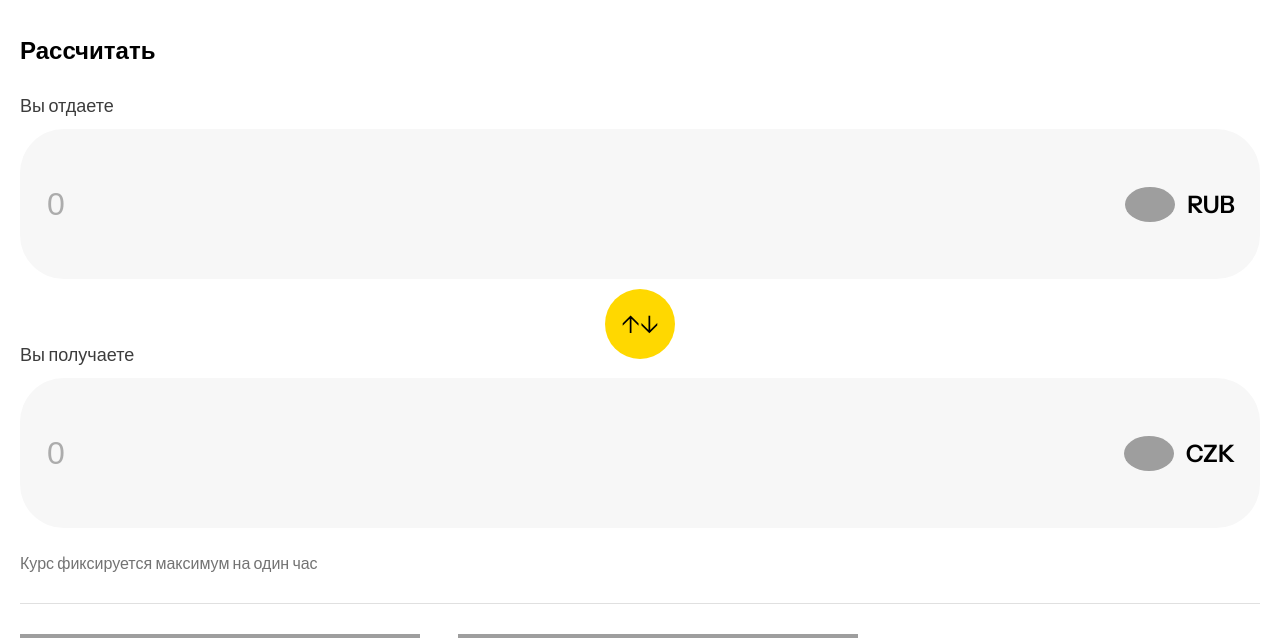
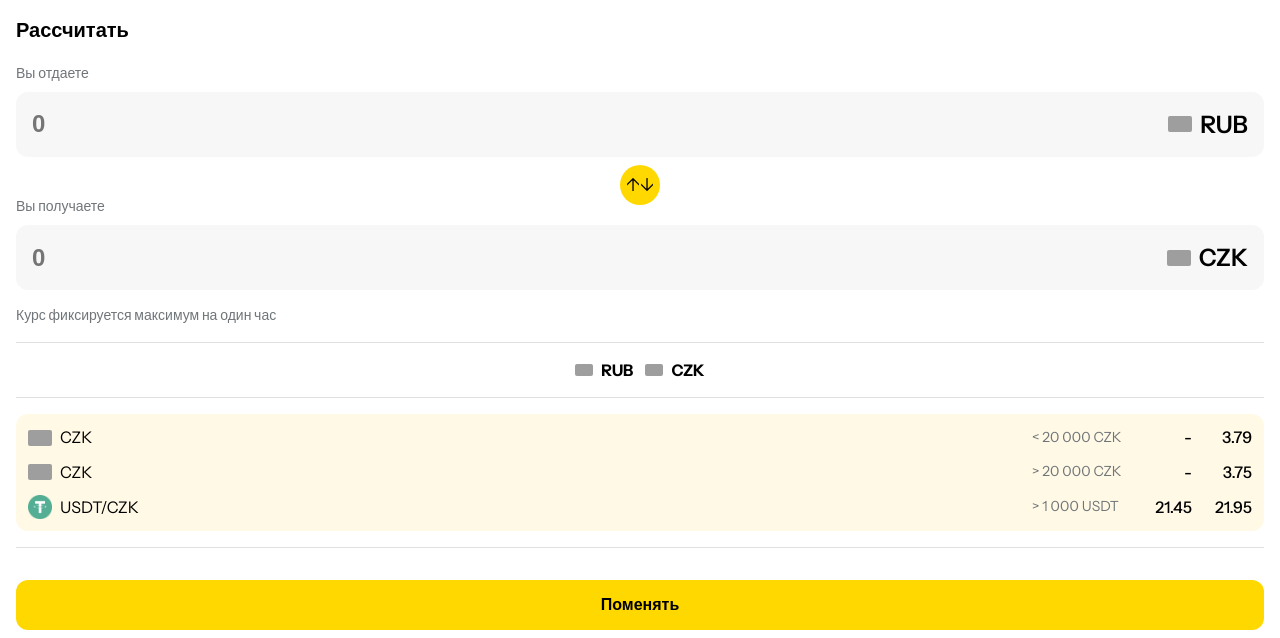
Before and after one commit to bibiboba1/converter, a Flask app: page / in a window 1280 px wide. Shown: the top 638 px of the page. Run offline with Flask 3, Linux system fonts and the light colour scheme; some libraries are stand-ins or nearby versions; grey boxes are pictures that could not be loaded.

Commit message:
Update style.css

```diff
--- a/static/style.css
+++ b/static/style.css
@@ -1,64 +1,75 @@
 :root {
   --primary-text: #000000;
-  --secondary-text: #737373;
-  --accent-color: #FFD800;
+  --secondary-text: #707579;
+  --yellow-accent: #FFD800;
   --input-bg: #F7F7F7;
   --border-color: #E0E0E0;
+  --button-bg: #FFD800;
+  --button-text: #000000;
+}
+
+* {
+  margin: 0;
+  padding: 0;
+  box-sizing: border-box;
+  -webkit-tap-highlight-color: transparent;
 }
 
 body {
   font-family: 'Instrument Sans', sans-serif;
-  background-color: white;
+  background-color: #FFFFFF;
   color: var(--primary-text);
-  margin: 0;
-  padding: 0;
+  line-height: 1.4;
 }
 
 .container {
+  padding: 16px;
   max-width: 100%;
-  padding: 20px;
 }
 
 .title {
-  font-size: 24px;
-  font-weight: 600;
-  margin-bottom: 30px;
+  font-size: 20px;
+  font-weight: 700;
+  margin-bottom: 20px;
   text-align: left;
 }
 
 .input-section {
-  margin-bottom: 25px;
+  margin-bottom: 16px;
 }
 
 .input-label {
-  font-size: 18px;
-  color: #3C3C3C;
-  margin-bottom: 12px;
+  font-size: 14px;
   font-weight: 500;
+  color: var(--secondary-text);
+  margin-bottom: 8px;
+  text-align: left;
 }
 
 .input-field {
   display: flex;
   align-items: center;
   background-color: var(--input-bg);
-  border-radius: 44px;
-  padding: 25px;
-  height: 100px;
+  border-radius: 12px;
+  padding: 16px;
 }
 
 .input-field input {
   flex: 1;
   border: none;
   background: transparent;
-  font-size: 32px;
-  font-family: 'Inria Sans', sans-serif;
-  font-weight: 300;
-  color: #ACACAC;
+  font-size: 24px;
+  font-weight: 600;
   outline: none;
 }
 
-.input-field input::placeholder {
-  color: #ACACAC;
+.details-input {
+  width: 100%;
+  border: none;
+  border-bottom: 1px solid var(--border-color);
+  padding: 12px 0;
+  font-size: 16px;
+  outline: none;
 }
 
 .currency-display {
@@ -66,63 +77,73 @@ body {
   align-items: center;
   font-size: 24px;
   font-weight: 600;
-  margin-left: 15px;
+  margin-left: 12px;
 }
 
-.currency-flag, .currency-icon {
-  width: 50px;
-  height: 35px;
-  margin-right: 12px;
-  border-radius: 50%;
+.currency-flag, .small-flag {
+  width: 24px;
+  height: 16px;
+  margin-right: 8px;
+  border-radius: 2px;
   object-fit: cover;
 }
 
+.small-flag {
+  width: 18px;
+  height: 12px;
+}
+
 .swap-btn {
-  width: 70px;
-  height: 70px;
-  background-color: var(--accent-color);
+  width: 40px;
+  height: 40px;
+  background-color: var(--yellow-accent);
   border-radius: 50%;
   display: flex;
   align-items: center;
   justify-content: center;
-  margin: -15px auto;
-  font-size: 24px;
+  margin: -8px auto;
+  font-size: 18px;
   cursor: pointer;
   border: none;
-  z-index: 1;
-  position: relative;
 }
 
 .rate-info {
-  font-size: 16px;
+  font-size: 14px;
+  font-weight: 500;
   color: var(--secondary-text);
   text-align: left;
-  margin: 20px 0;
+  margin: 16px 0;
 }
 
 .divider {
   height: 1px;
   background-color: var(--border-color);
-  margin: 30px 0;
+  margin: 16px 0;
 }
 
-.section-title {
-  font-size: 24px;
-  font-weight: 600;
-  margin-bottom: 20px;
-  text-align: left;
+.currency-pair {
+  display: flex;
+  justify-content: center;
+  gap: 12px;
+  margin-bottom: 16px;
+  font-weight: 700;
 }
 
-.rates-container {
+.currency-pair span {
+  display: flex;
+  align-items: center;
+}
+
+.rates-section {
   background-color: #FFF9E6;
-  border-radius: 25px;
-  padding: 20px;
+  border-radius: 12px;
+  padding: 12px;
 }
 
 .rate-row {
   display: flex;
   align-items: center;
-  margin-bottom: 25px;
+  margin-bottom: 12px;
 }
 
 .rate-row:last-child {
@@ -133,32 +154,86 @@ body {
   flex: 1;
   display: flex;
   align-items: center;
-  font-size: 22px;
-  font-weight: 600;
+}
+
+.rate-currency img {
+  margin-right: 8px;
 }
 
 .rate-condition {
-  width: 180px;
-  font-size: 16px;
+  width: 100px;
+  font-size: 14px;
   color: var(--secondary-text);
 }
 
 .rate-value {
-  width: 100px;
+  width: 60px;
   text-align: right;
-  font-size: 22px;
-  font-family: 'Istok Web', sans-serif;
+  font-weight: 500;
+}
+
+.usdt-icon {
+  width: 24px;
+  height: 24px;
+  object-fit: contain;
 }
 
 .action-btn {
   width: 100%;
-  padding: 25px;
-  background-color: var(--accent-color);
-  color: var(--primary-text);
+  padding: 16px;
+  background-color: var(--button-bg);
+  color: var(--button-text);
   border: none;
-  border-radius: 50px;
-  font-size: 24px;
+  border-radius: 12px;
+  font-size: 16px;
   font-weight: 600;
   cursor: pointer;
-  margin-top: 20px;
+  margin-top: 16px;
 }
+
+/* Стили страницы выбора метода */
+.method-option {
+  display: flex;
+  align-items: center;
+  padding: 16px;
+  background: white;
+  border-radius: 12px;
+  margin-bottom: 12px;
+  cursor: pointer;
+}
+
+.method-icon {
+  font-size: 24px;
+  margin-right: 16px;
+  width: 40px;
+  height: 40px;
+  background: #F7F7F7;
+  border-radius: 50%;
+  display: flex;
+  align-items: center;
+  justify-content: center;
+}
+
+.method-title {
+  font-weight: 600;
+  font-size: 16px;
+  margin-bottom: 4px;
+}
+
+.method-desc {
+  font-size: 14px;
+  color: var(--secondary-text);
+}
+
+.back-btn {
+  width: 100%;
+  padding: 16px;
+  background: #F7F7F7;
+  color: black;
+  border: none;
+  border-radius: 12px;
+  font-size: 16px;
+  font-weight: 600;
+  margin-top: 24px;
+  cursor: pointer;
+}
```
